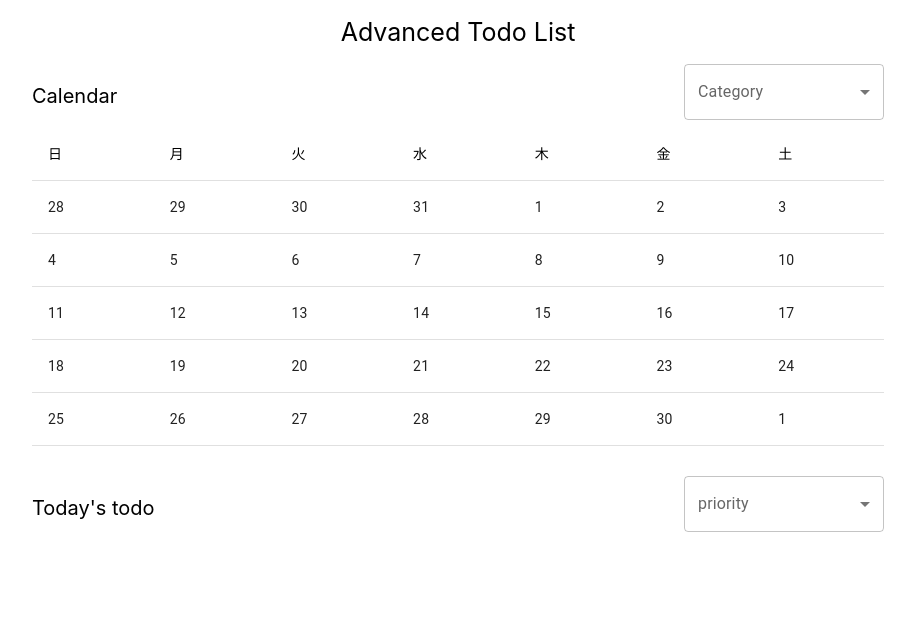
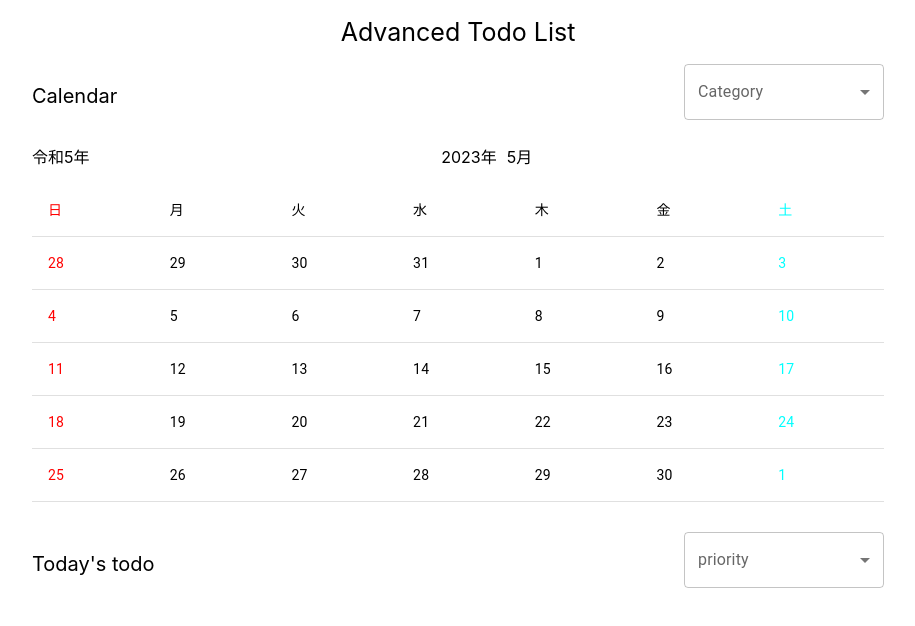
Before and after one commit to nakagawa333/recration-advanced-todo-list--react-app, a React (Create React App) app: page / in a window 1280 px wide. Shown: the top 626 px of the page, without its empty margins (182-1097 px from the left). Built offline with nearby package versions, Linux system fonts and the light colour scheme.

Commit message:
カレンダー画面 レイアウト修正

```diff
--- a/src/components/calendar/Calendar.tsx
+++ b/src/components/calendar/Calendar.tsx
@@ -5,7 +5,7 @@ import TableContainer from '@mui/material/TableContainer';
 import TableRow from '@mui/material/TableRow';
 import dayjs, { Dayjs } from 'dayjs';
 import 'dayjs/locale/ja';
-
+import '../../index.css';
 
 function Calendar(){
     //日本の時刻に変換
@@ -33,17 +33,55 @@ function Calendar(){
             isTrue = false;
         }
     }
+
+    const options = {era: 'long'};
+    //年号
+    let yearNum:string = now.toDate().toLocaleString( "ja-JP-u-ca-japanese" ,{ era : "short" }).split("/")[0] + "年";
+
+    /**
+     * 色を取得する
+     * @param dayjs
+     * @returns 色
+     */
+    const getColor = (dayjs:Dayjs) => {
+        //土曜日
+        if(dayjs.day() === 6){
+            return "aqua";
+        }
+
+        //日曜日
+        if(dayjs.day() === 0){
+            return "red";
+        }
+
+        //祝日
+
+        //それ以外
+        return "black";
+    }
+
     return(
+        <>
+        <div style={{display:"flex"}}>
+            <div>
+              <p>{yearNum}</p>
+            </div>
+
+            <div style={{display:"flex",margin:"auto"}}>
+                <p>{startDay.year()}年</p>
+                <p style={{marginLeft:"10px"}}>{startDay.month() + 1}月</p>
+            </div>
+        </div>
         <TableContainer style={{marginBottom:"30px"}}>
             <Table>
                 <TableRow>
-                     <TableCell>日</TableCell>
+                     <TableCell style={{color:"red"}}>日</TableCell>
                      <TableCell>月</TableCell>
                      <TableCell>火</TableCell>
                      <TableCell>水</TableCell>
                      <TableCell>木</TableCell>
                      <TableCell>金</TableCell>
-                     <TableCell>土</TableCell>
+                     <TableCell style={{color:"aqua"}}>土</TableCell>
                 </TableRow>
                 {
                   calendars.map((arr:any,index:number) => {
@@ -52,7 +90,7 @@ function Calendar(){
                               {
                                 arr.map((value:Dayjs,j:number) => {
                                     return (
-                                        <TableCell key={j}>{value.date()}</TableCell>
+                                        <TableCell style={{color:getColor(value)}} key={j}>{value.date()}</TableCell>
                                     )
                                 })
                               }
@@ -62,6 +100,7 @@ function Calendar(){
                 }
             </Table>
         </TableContainer>
+        </>
     )
 }
 
--- a/src/components/home/Home.tsx
+++ b/src/components/home/Home.tsx
@@ -1,7 +1,6 @@
 import { Container } from "@mui/material";
 import ContentHeader from "../content/ContentHeader"
 import Header from "../shared/Header"
-import { DateRangeCalendar } from '@mui/x-date-pickers-pro';
 import Calendar from "../calendar/Calendar";
 
 function Home(){
```
Also changed, not shown: src/index.css (line endings or trailing spaces).
